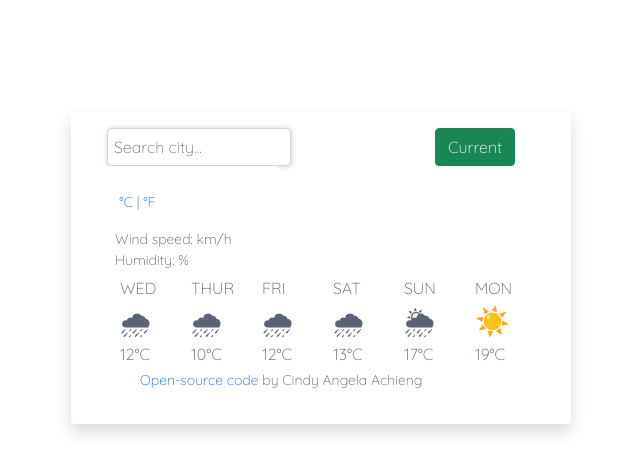
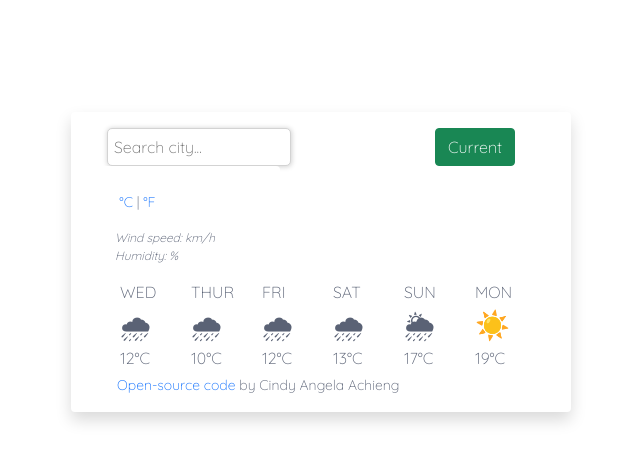
Before and after one commit to cindyangelaachieng/HW7, a plain HTML site: page index.html in a window 1280 px wide. Shown: the whole page, without its empty margins (319-959 px from the left). Drawn offline with nearby package versions, Linux system fonts and the light colour scheme.

Commit message:
fixed some dimensions and changed wind and humidity

```diff
--- a/index.html
+++ b/index.html
@@ -47,7 +47,7 @@
                   <div class="card">
                     <div class="card-body today">
                       <div class="card-title temp">
-                       <span> <img src="" alt="" id="icon" class = "float-left icon"></span><span class= "temp-num" id="temp-num"></span>
+                       <span> <img src="" alt="" id="icon" class = "icon"></span><span class= "temp-num" id="temp-num"></span>
                         <span id="temp-unit"></span>
                         <span class="units" id="units">
                           <a href="" id="cel-link">&deg;C</a> |
@@ -76,7 +76,7 @@
                   </div>
                 </div>
               </div>
-      <div>
+      <div class="bottom-section">
               <div class="row third-row">
                 <div class="col-sm-2 future">
                   <div class="row days">WED</div>
@@ -109,11 +109,12 @@
                   <div class="row days-temp">19&degC</div>
                 </div>
 
-                 <p class="code-source">
+
+              </div>
+              <p class="code-source">
                    <a href="https://github.com/cindyangelaachieng/lesson-5-shecodes-plus">Open-source code</a>
            by Cindy Angela Achieng
         </p>
-              </div>
             </div>
           </div>
         </div>
--- a/src/styles.css
+++ b/src/styles.css
@@ -23,6 +23,8 @@ body {
 }
 .icon {
   width: 50px;
+  vertical-align: middle;
+  margin-top: -20px;
 }
 .units {
   font-size: 14px;
@@ -58,14 +60,16 @@ a:link {
 }
 .wind {
   text-align: left;
-  font-size: 14px;
+  font-size: 12px;
   margin-bottom: 0;
   font-weight: 100;
+  font-style: italic;
 }
 .humidity {
   text-align: left;
-  font-size: 14px;
+  font-size: 12px;
   font-weight: 100;
+  font-style: italic;
 }
 .today,
 .today-card {
@@ -110,7 +114,9 @@ a:link {
   font-size: 18px;
   text-align: left;
 }
-
+.bottom-section {
+  margin-top: 10px;
+}
 .third-row {
   margin: 0 auto;
   width: 100% auto;
@@ -126,4 +132,6 @@ a:link {
 }
 .code-source {
   font-size: 14px;
+  margin-bottom: 0;
+  padding-left: 30px;
 }
```
